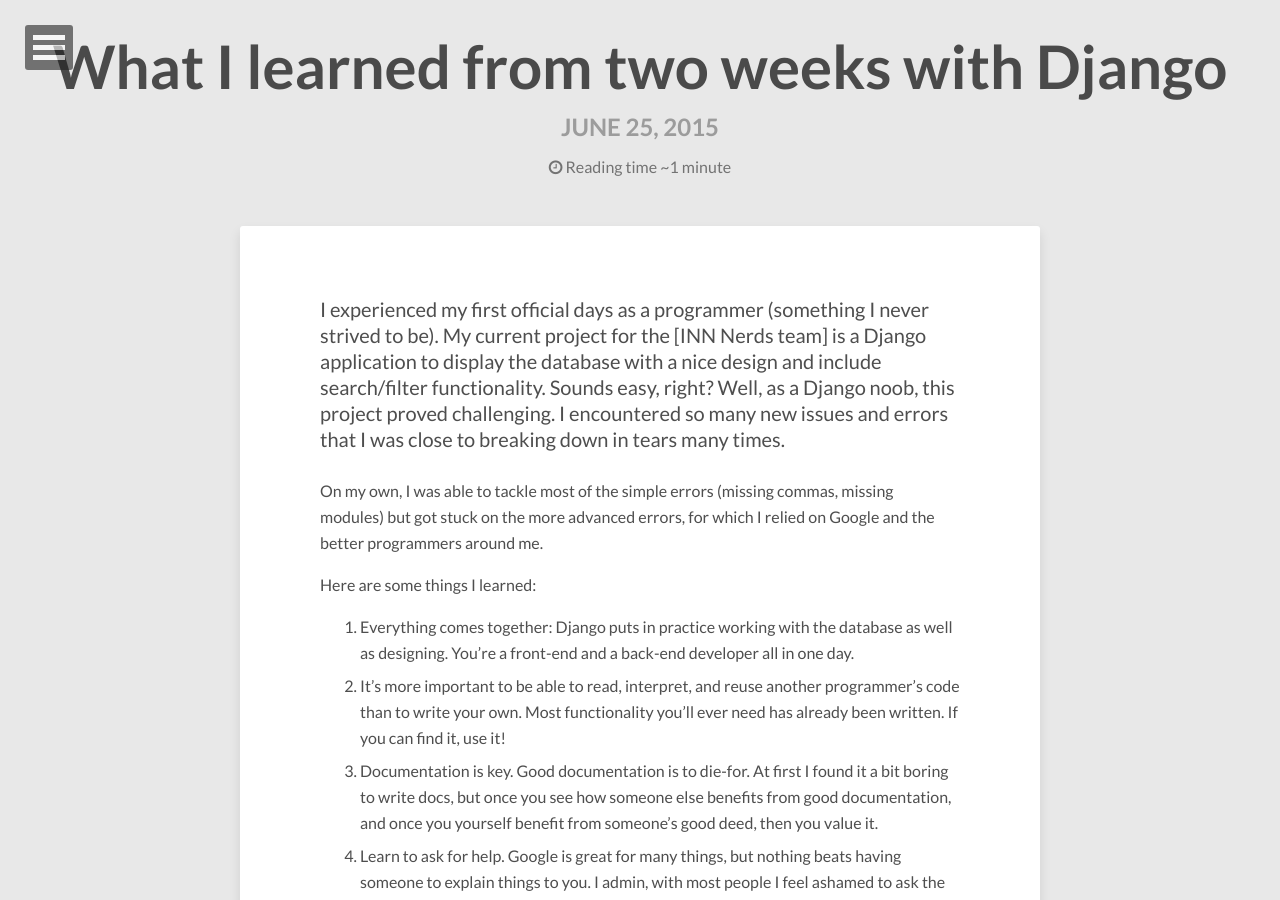
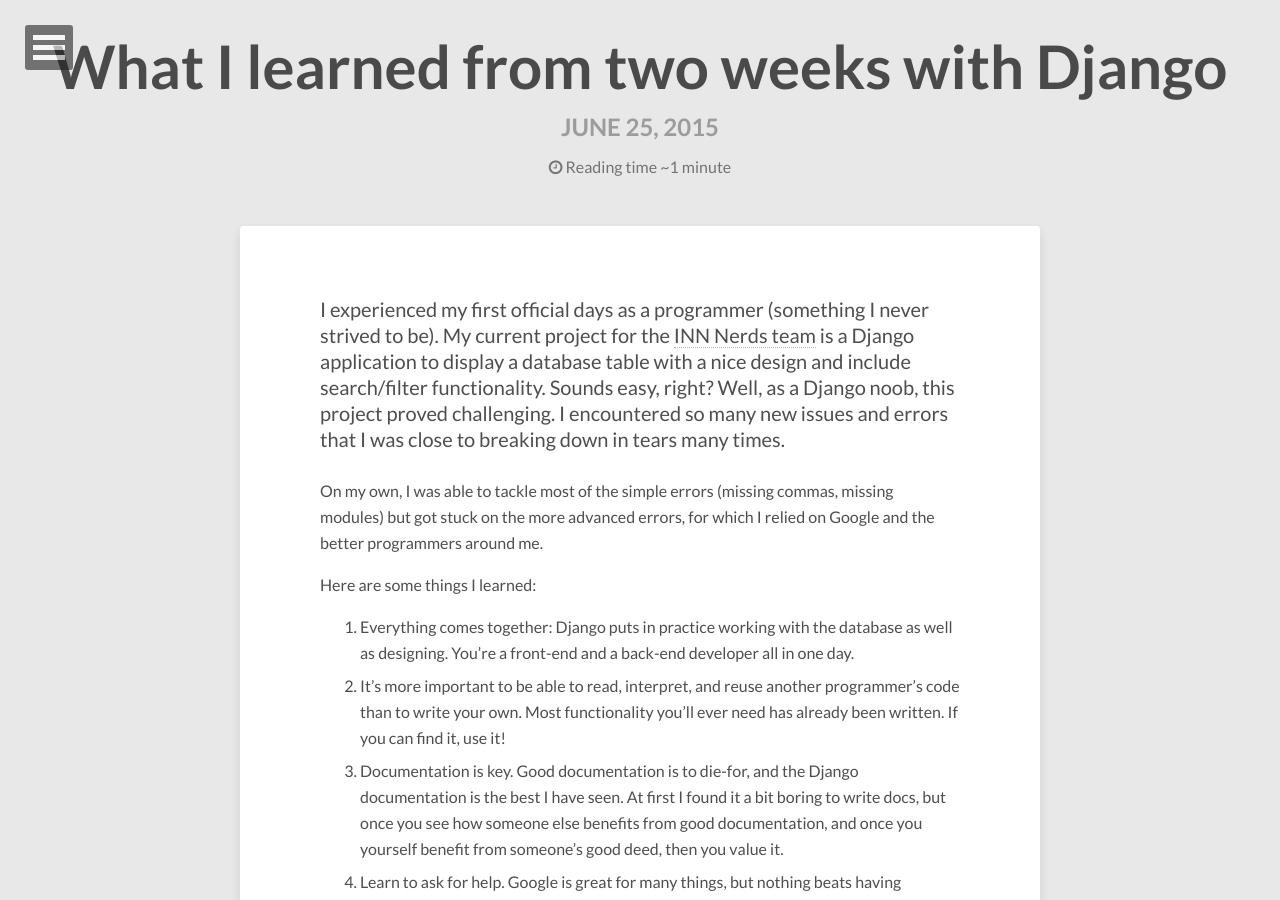
Before and after one commit to danilito19/blog, a Jekyll site: the page built from _posts/2015-06-25-what-i-learned-from-two-weeks-with-django.md, in a window 1280 px wide and 900 px high. Built offline with Jekyll 4.4.1, drawn with Linux system fonts in a browser that asks for light colours; nearby versions of some CDN libraries; comment, search, counter and statistics services are not loaded.

Commit message:
small changes to django post

```diff
--- a/_posts/2015-06-25-what-i-learned-from-two-weeks-with-django.md
+++ b/_posts/2015-06-25-what-i-learned-from-two-weeks-with-django.md
@@ -10,7 +10,7 @@
 comments:
 share:
 ---
-I experienced my first official days as a programmer (something I never strived to be). My current project for the [INN Nerds team] is a Django application to display the database with a nice design and include search/filter functionality. Sounds easy, right? Well, as a Django noob, this project proved challenging. I encountered so many new issues and errors that I was close to breaking down in tears many times.
+I experienced my first official days as a programmer (something I never strived to be). My current project for the [INN Nerds team](http://www.nerds.inn.org) is a Django application to display a database table with a nice design and include search/filter functionality. Sounds easy, right? Well, as a Django noob, this project proved challenging. I encountered so many new issues and errors that I was close to breaking down in tears many times.
 
  On my own, I was able to tackle most of the simple errors (missing commas, missing modules) but got stuck on the more advanced errors, for which I relied on Google and the better programmers around me.
 
@@ -19,7 +19,7 @@
 
 1. Everything comes together:  Django puts in practice working with the database as well as designing. You're a front-end and a back-end developer all in one day.
 2. It's more important to be able to read, interpret, and reuse another programmer's code than to write your own. Most functionality you'll ever need has already been written. If you can find it, use it!
-3. Documentation is key. Good documentation is to die-for. At first I found it a bit boring to write docs, but once you see how someone else benefits from good documentation, and once you yourself benefit from someone's good deed, then you value it.
+3. Documentation is key. Good documentation is to die-for, and the Django documentation is the best I have seen. At first I found it a bit boring to write docs, but once you see how someone else benefits from good documentation, and once you yourself benefit from someone's good deed, then you value it.
 4. Learn to ask for help. Google is great for many things, but nothing beats having someone to explain things to you. I admin, with most people I feel ashamed to ask the dumb questions, but if I have one or two close individuals with more experience, I rely on them to ask the silly noob things. I also was able to Tweet some of my issues and got great replies!
 
 As far as my experience with Django, it is the first framework I feel comfortable with. Even as a beginner, and even without understanding many of the concepts behind Django, I feel more comfortable with it than with a framework like WordPress.
```
